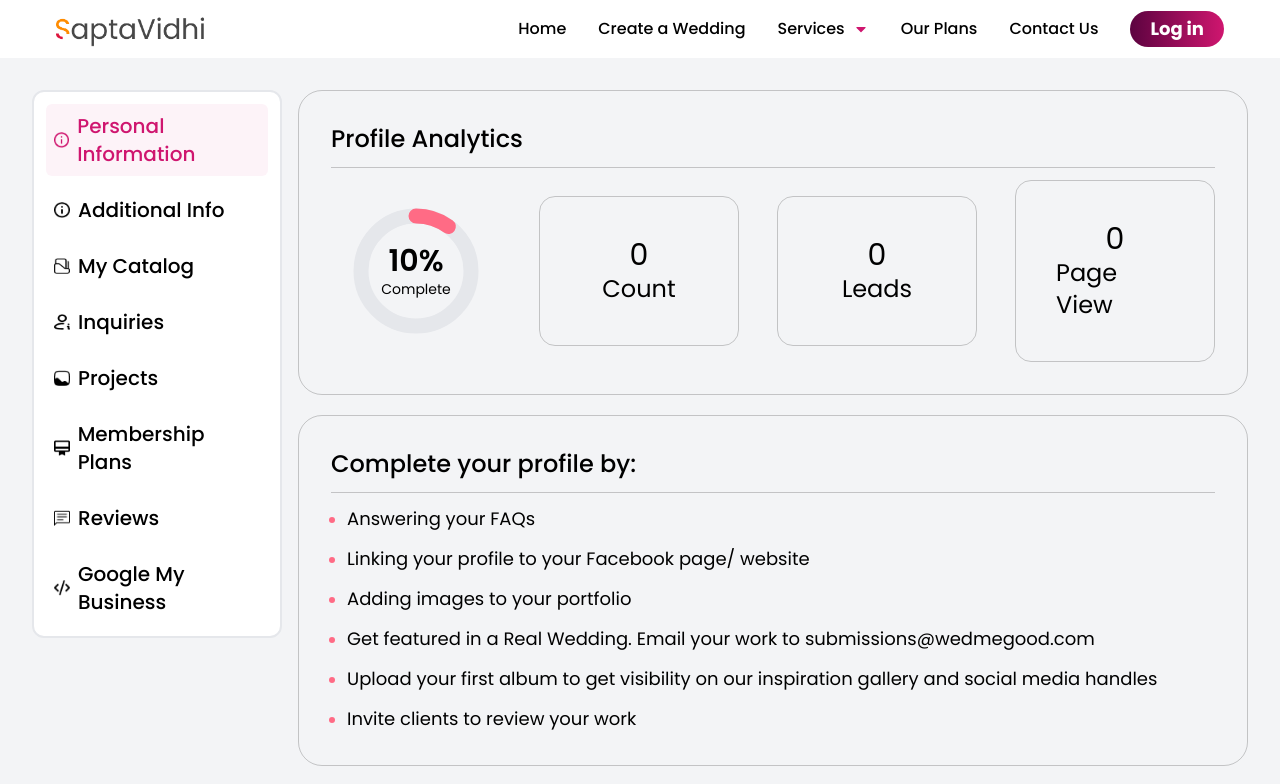
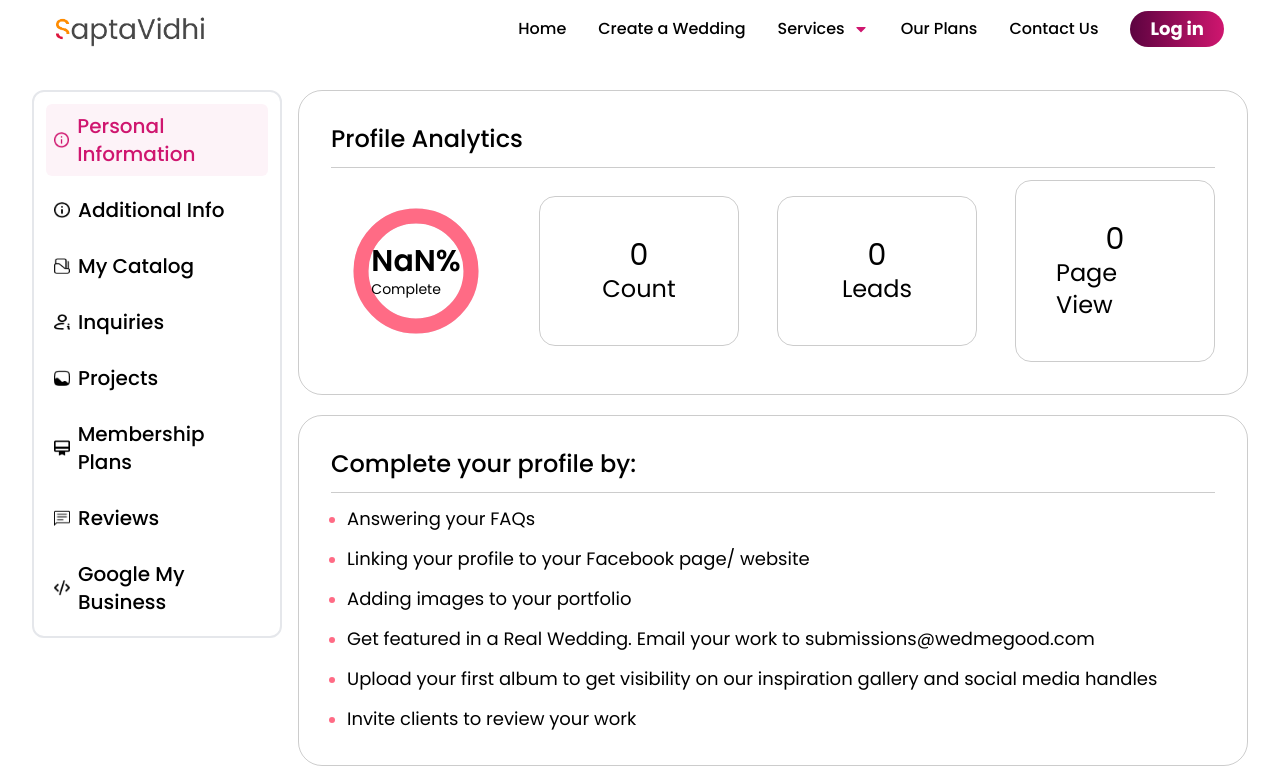
Before and after one commit to anshwebearl/Saptavidhi-Vendor, a React (Vite) app: page /inbox in a window 1280 px wide. Shown: the top 784 px of the page. Built offline with nearby package versions, Linux system fonts and the light colour scheme; no server answers.

Commit message:
updated schema

```diff
--- a/src/components/Vendor/MainNavigation.jsx
+++ b/src/components/Vendor/MainNavigation.jsx
@@ -43,7 +43,7 @@ const MainNavigation = () => {
     }, []);
 
     return (
-        <div className="custom-container mx-auto p-4 md:p-8 bg-gray-100 font-poppins flex md:flex-row flex-col gap-4">
+        <div className="custom-container mx-auto p-4 md:p-8 font-poppins flex md:flex-row flex-col gap-4">
             {/* <div className="md:absolute md:top-8"> */}
             <Sidebar1
                 selectedItem={selectedItem}
--- a/src/components/Vendor/Sidebar1.jsx
+++ b/src/components/Vendor/Sidebar1.jsx
@@ -37,7 +37,7 @@ const Sidebar1 = ({ selectedItem, setSelectedItem }) => {
                     isSidebarOpen ? "block" : "hidden"
                 } md:block`}
             >
-                <div className="space-y-3">
+                <div className="md:space-y-3 flex md:flex-col gap-2 md:gap-0 flex-wrap items-center md:items-start">
                     {[
                         {
                             name: "Personal Information",
@@ -82,7 +82,7 @@ const Sidebar1 = ({ selectedItem, setSelectedItem }) => {
                     ].map((item) => (
                         <div
                             key={item.name}
-                            className={`flex items-center space-x-2 p-2 rounded-md text-sm md:text-xl font-medium transition-colors duration-300 ease-in-out ${
+                            className={`flex md:w-full items-center space-x-2 p-2 rounded-md text-sm md:text-xl font-medium transition-colors duration-300 ease-in-out ${
                                 selectedItem === item.name
                                     ? "bg-[#CF166F0D] text-[#CF166F]"
                                     : "hover:bg-pink-100"
--- a/src/components/Vendor/VendorInfo1.jsx
+++ b/src/components/Vendor/VendorInfo1.jsx
@@ -29,6 +29,70 @@ const VendorInfo1 = () => {
     const [isUpdating, setIsUpdating] = useState(false);
 
     const [isChanged, setIsChanged] = useState(false);
+
+    function countNonEmptyValues(obj, visited = new Set()) {
+        let nonEmptyCount = 0;
+        let totalCount = 0;
+
+        if (visited.has(obj)) {
+            return { nonEmptyCount, totalCount };
+        }
+
+        visited.add(obj);
+
+        for (let key in obj) {
+            if (
+                Object.prototype.hasOwnProperty.call(obj, key) &&
+                ![
+                    "_id",
+                    "password",
+                    "status",
+                    "createdAt",
+                    "updatedAt",
+                ].includes(key)
+            ) {
+                let value = obj[key];
+                totalCount++;
+
+                if (Array.isArray(value)) {
+                    value.forEach((detailObj) => {
+                        if (
+                            typeof detailObj === "object" &&
+                            detailObj !== null
+                        ) {
+                            const detailCounts = countNonEmptyValues(
+                                detailObj,
+                                visited
+                            );
+                            nonEmptyCount += detailCounts.nonEmptyCount;
+                            totalCount += detailCounts.totalCount;
+                        } else if (detailObj) {
+                            nonEmptyCount++;
+                        }
+                    });
+                } else if (typeof value === "object" && value !== null) {
+                    const nestedCounts = countNonEmptyValues(value, visited);
+                    nonEmptyCount += nestedCounts.nonEmptyCount;
+                    totalCount += nestedCounts.totalCount;
+                } else if (
+                    value !== null &&
+                    value !== undefined &&
+                    value !== ""
+                ) {
+                    nonEmptyCount++;
+                }
+            }
+        }
+
+        return { nonEmptyCount, totalCount };
+    }
+
+    function getProfileCompletionPercentage(user) {
+        const { nonEmptyCount, totalCount } = countNonEmptyValues(user);
+        let per = (nonEmptyCount / totalCount) * 100;
+        per = per.toFixed(0);
+        return per;
+    }
 
     useEffect(() => {
         if (user) {
@@ -126,7 +190,9 @@ const VendorInfo1 = () => {
                 </p>
                 <div className="border-[#00000033] border-b-[1px]"> </div>
                 <div className="flex h-full items-center justify-between gap-5 flex-wrap">
-                    <CircularProgress percentage={10} />
+                    <CircularProgress
+                        percentage={getProfileCompletionPercentage(user)}
+                    />
                     <div className="border-[#00000033] border-[1px] p-5 flex-grow  md:p-10 rounded-2xl flex flex-col h-full w-fit items-center max-w-[150px] md:max-w-[200px]">
                         <p className="text-xl md:text-3xl">0</p>
                         <p className="text-lg md:text-2xl">Count</p>
--- a/src/components/Vendor/VendorInfo2.jsx
+++ b/src/components/Vendor/VendorInfo2.jsx
@@ -32,46 +32,42 @@ const VendorInfo2 = () => {
             if (jsonData.success) {
                 const properties = jsonData.vendorDetails.categoryProperties;
                 setAdditionalDetails(properties);
-                const mappedProperties = properties.reduce((acc, property) => {
-                    acc[property.propertyName] =
-                        property.propertyType === "multiSelect" ? [] : "";
-                    return acc;
-                }, {});
+
+                const initialDetailState = {};
                 user.additional_details.forEach((detail) => {
-                    const propertyName = Object.keys(detail)[0];
-                    if (
-                        Object.prototype.hasOwnProperty.call(
-                            mappedProperties,
-                            propertyName
-                        )
-                    ) {
-                        mappedProperties[propertyName] = detail[propertyName];
-                    }
+                    const key = detail._id;
+                    initialDetailState[key] =
+                        detail[
+                            Object.keys(detail).find((key) => key !== "_id")
+                        ];
                 });
-                setDetailState(mappedProperties);
+                setDetailState(initialDetailState);
             }
         } catch (error) {
             console.log(error);
         }
     };
 
+    const handleInputChange = (propertyId, value) => {
+        setDetailState((prevState) => ({
+            ...prevState,
+            [propertyId]: value,
+        }));
+        setIsChanged(true);
+    };
+
     useEffect(() => {
         getAdditionalDetailsSkeleton();
     }, [user]);
 
-    const handleInputChange = (propertyName, value) => {
-        setDetailState((prevState) => ({
-            ...prevState,
-            [propertyName]: value,
-        }));
-        setIsChanged(true);
-    };
+    const handleSave = async () => {
+        try {
+            const updatedDetails = user.additional_details.map((detail) => ({
+                ...detail,
+                [Object.keys(detail).find((key) => key !== "_id")]:
+                    detailState[detail._id] || "",
+            }));
 
-    const handleSave = async () => {
-        const statesList = Object.keys(detailState).map((key) => ({
-            [key]: detailState[key],
-        }));
-        try {
             const response = await fetch(
                 `${BASE_URL}/vendor/update-additional-details/${user._id}`,
                 {
@@ -81,7 +77,7 @@ const VendorInfo2 = () => {
                         Authorization: `Bearer ${token}`,
                     },
                     body: JSON.stringify({
-                        additionalDetails: statesList,
+                        additionalDetails: updatedDetails,
                     }),
                 }
             );
@@ -96,7 +92,7 @@ const VendorInfo2 = () => {
     };
 
     return (
-        <div className="mt-4 md:mt-5 flex flex-col gap-4">
+        <div className="mt-4 md:mt-0 flex flex-col gap-4">
             <div className="border-[#00000033] border-[1px] p-5 md:p-8 rounded-3xl flex flex-col gap-4 md:gap-6 ">
                 <div className="flex justify-between">
                     <p className="font-[500] text-lg md:text-2xl">
@@ -115,18 +111,16 @@ const VendorInfo2 = () => {
                 </div>
                 <div className="border-[#00000033] border-b-[1px]"></div>
                 {additionalDetails?.map((el) => {
+                    const detailValue = detailState[el._id] || "";
                     if (el.propertyType === "textInput") {
                         return (
                             <TextInput
                                 key={el._id}
                                 label={el.propertyDescription}
                                 bold={true}
-                                value={detailState[el.propertyName]}
+                                value={detailValue}
                                 onChange={(e) =>
-                                    handleInputChange(
-                                        el.propertyName,
-                                        e.target.value
-                                    )
+                                    handleInputChange(el._id, e.target.value)
                                 }
                             />
                         );
@@ -136,9 +130,9 @@ const VendorInfo2 = () => {
                                 key={el._id}
                                 label={el.propertyDescription}
                                 options={el.inputs}
-                                values={detailState[el.propertyName]}
+                                values={detailValue}
                                 onChange={(value) =>
-                                    handleInputChange(el.propertyName, value)
+                                    handleInputChange(el._id, value)
                                 }
                             />
                         );
@@ -148,9 +142,9 @@ const VendorInfo2 = () => {
                                 key={el._id}
                                 label={el.propertyDescription}
                                 inputs={el.inputs}
-                                value={detailState[el.propertyName]}
+                                value={detailValue}
                                 onChange={(value) =>
-                                    handleInputChange(el.propertyName, value)
+                                    handleInputChange(el._id, value)
                                 }
                             />
                         );
@@ -241,7 +235,6 @@ const MultiSelectInput = ({ options, label, values, onChange }) => {
         } else {
             updatedValues = [...values, option];
         }
-        console.log(updatedValues);
         onChange(updatedValues);
     };
 
```
